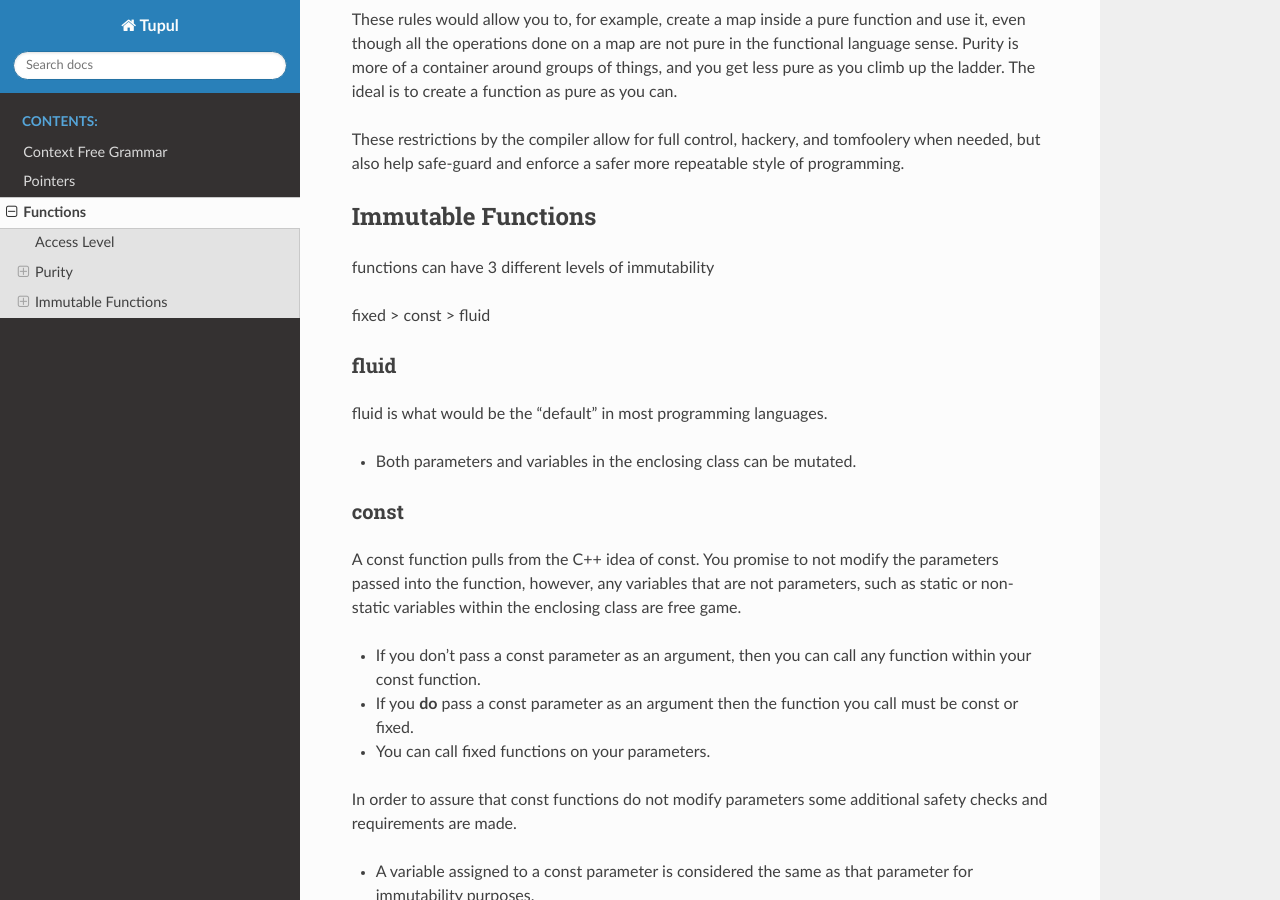
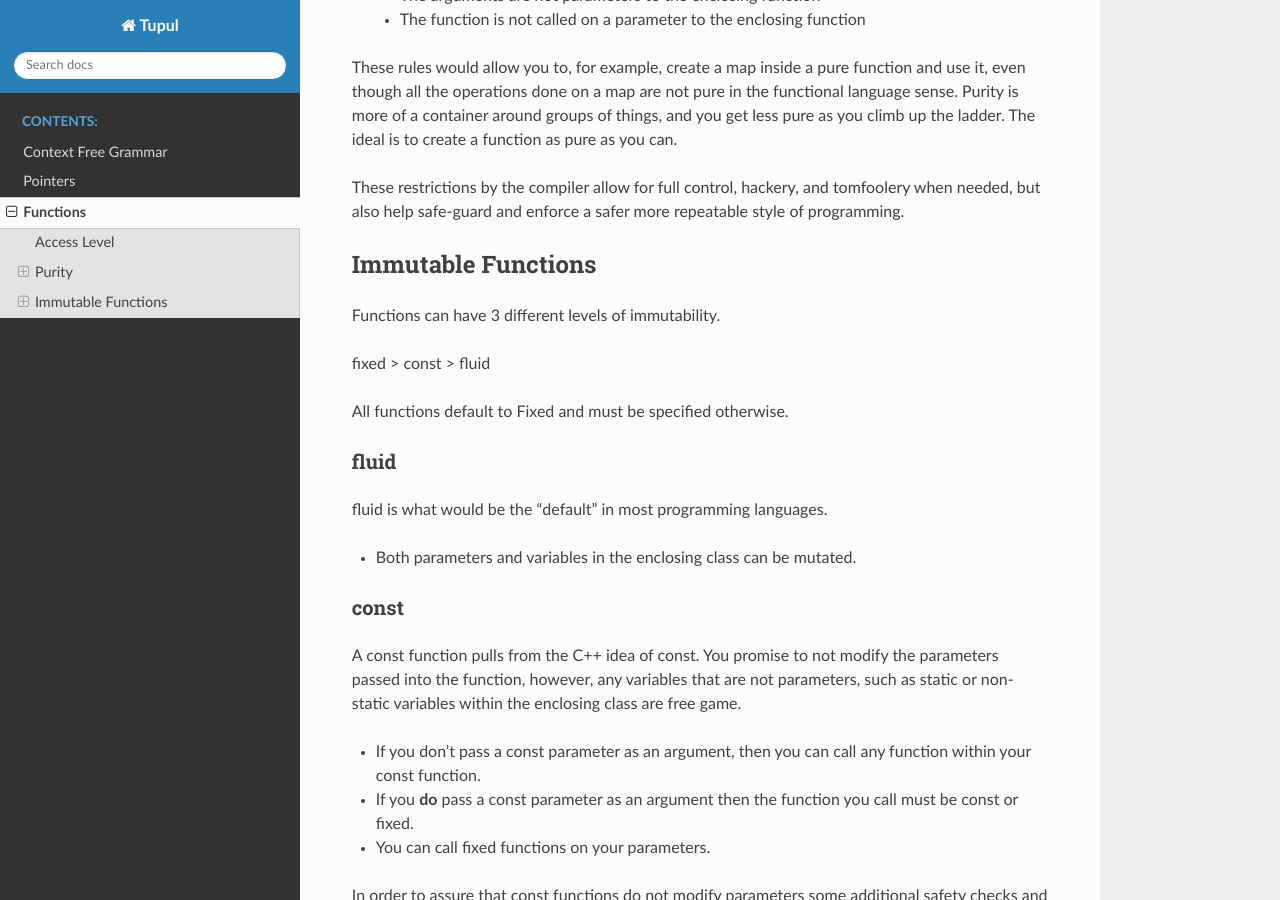
Before and after one commit to MalekiRe/TupulCompiler, a Sphinx documentation site: the page built from sphinx/functions.rst, in a window 1280 px wide and 900 px high, scrolled down 1386 px. Built offline with Sphinx 7.4.7 and the Read the Docs theme 2.0.0, drawn with Linux system fonts in a browser that asks for light colours; some of the changed text lies outside the part shown.

Commit message:
Added a little more clarification

```diff
--- a/sphinx/functions.rst
+++ b/sphinx/functions.rst
@@ -23,7 +23,7 @@
 
 pure > tidy > dirty
 
-
+All functions default to pure, and must be specified otherwise.
 
 dirty
 =====
@@ -74,9 +74,11 @@
 Immutable Functions
 -------------------
 
-functions can have 3 different levels of immutability
+Functions can have 3 different levels of immutability.
 
 fixed > const > fluid
+
+All functions default to Fixed and must be specified otherwise.
 
 fluid
 =====
```
